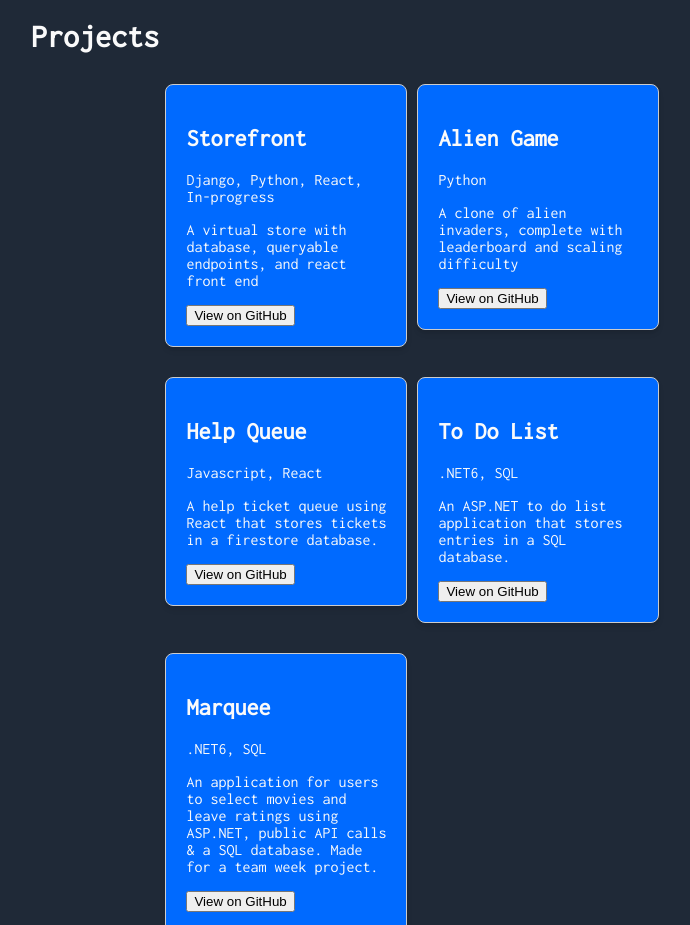
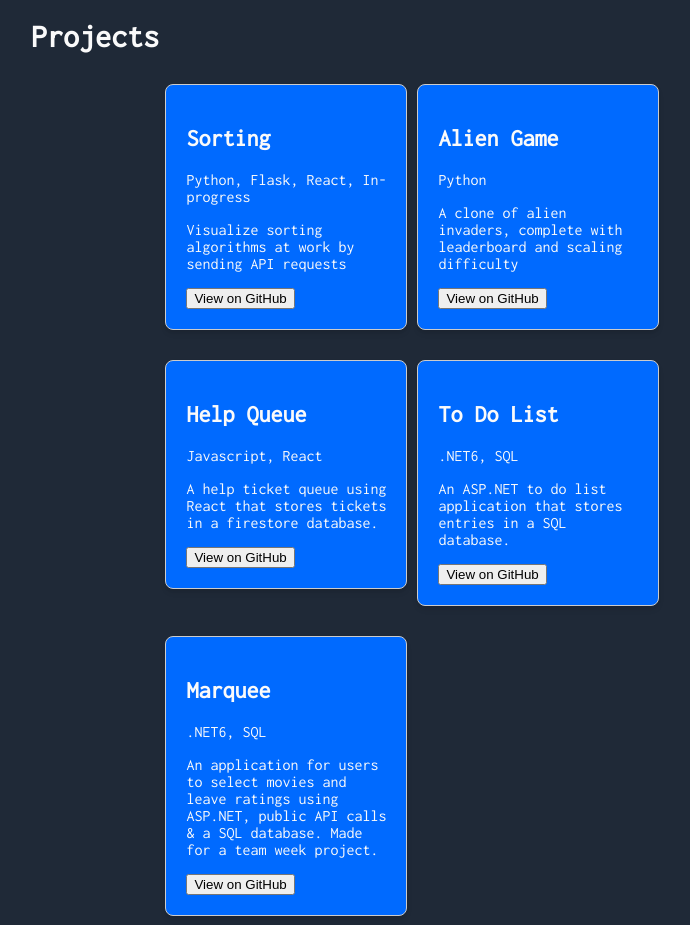
Before and after one commit to alexiusvdt/profile, a React (Create React App) app: page / in a window 1280 px wide. Shown: the part 2200-3125 px from the top of the page, without its empty margins (161-851 px from the left). Built offline with nearby package versions, Linux system fonts and the light colour scheme.

Commit message:
change config data

```diff
--- a/src/components/AboutMe.js
+++ b/src/components/AboutMe.js
@@ -1,4 +1,3 @@
-/* eslint-disable */
 import React from 'react';
 import Headshot from '../img/headshot.png';
 
--- a/src/config.js
+++ b/src/config.js
@@ -30,10 +30,10 @@ export const config = {
   ],
   projects: [
     {
-      name: 'Storefront',
-      url: 'https://github.com/alexiusvdt/storefront',
-      blurb: 'A virtual store with database, queryable endpoints, and react front end',
-      features: 'Django, Python, React, In-progress',
+      name: 'Sorting',
+      url: 'https://github.com/alexiusvdt/sorting',
+      blurb: 'Visualize sorting algorithms at work by sending API requests',
+      features: 'Python, Flask, React, In-progress',
     },
     {
       name: 'Alien Game',
@@ -125,13 +125,6 @@ export const config = {
         // subtext:
         logo: linux
       },
-
-
-      // {
-      //   name: 'Javascript, C#, Python',
-      //   frameworks: 'ionic, tailwind, framer-motion, django, flask' feathersjs, formik
-      //   libraries: 'reactjs, jquery, node.js, vue.js, webpack, typescript, bootstrap',
-      // },
     ],
   }
 };
```
